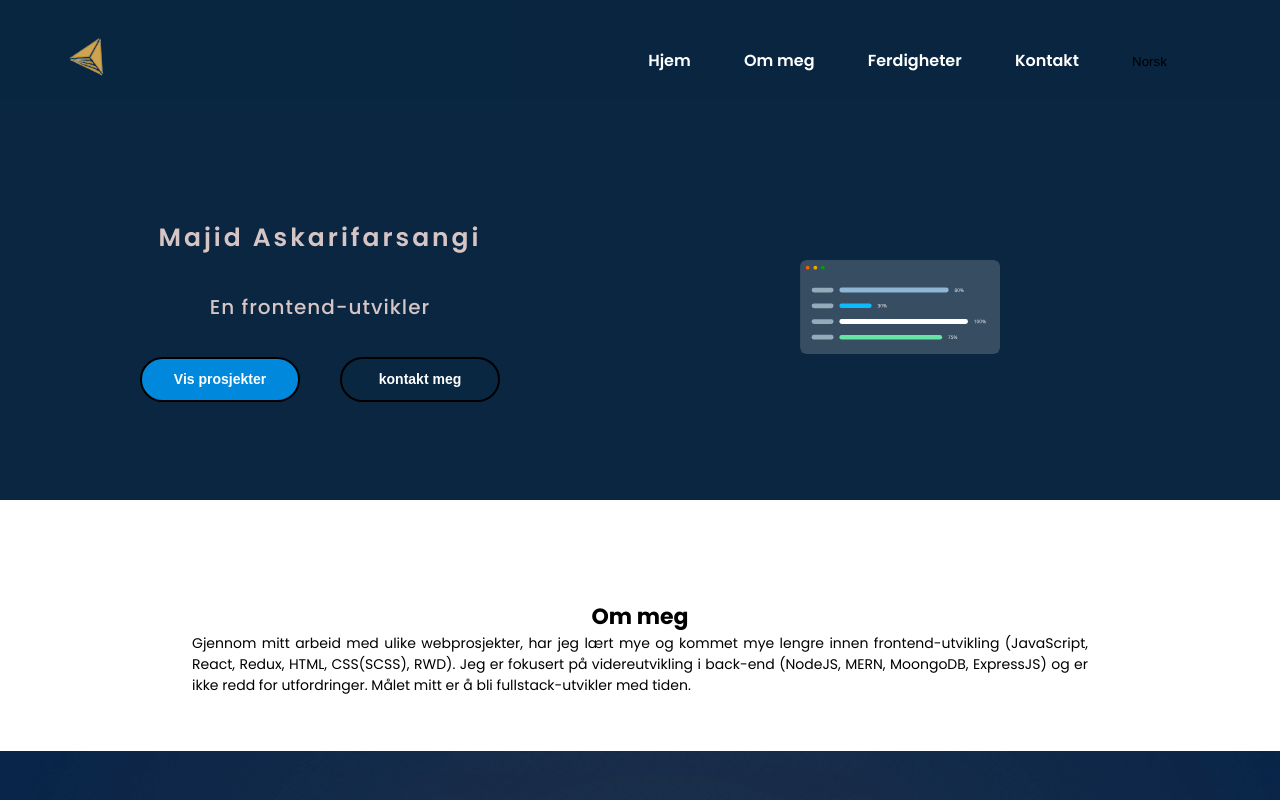
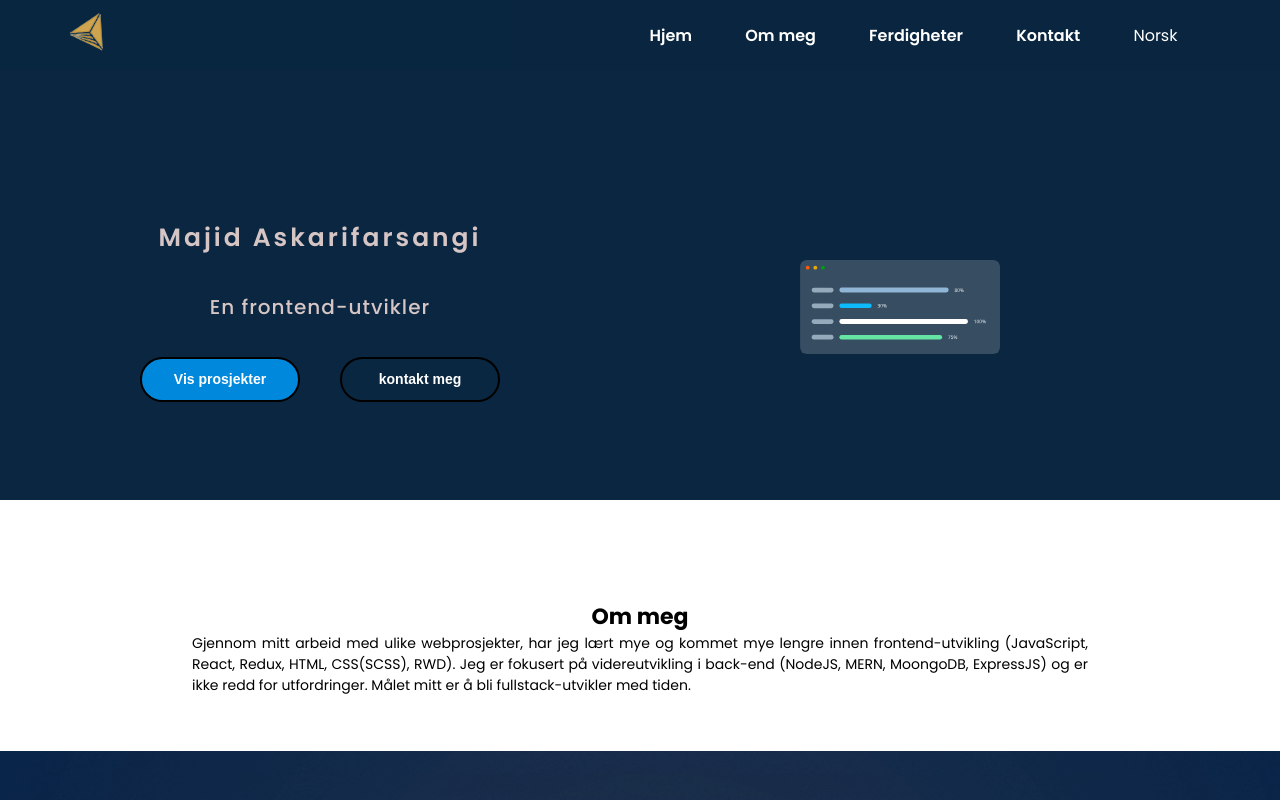
Before and after one commit to maf256/portfolio, a React (Create React App) app: page / in a window 1280 px wide. Shown: the top 800 px of the page. Built offline with nearby package versions, Linux system fonts and the light colour scheme.

Commit message:
change nav top padding

```diff
--- a/src/components/Nav/Navbar.js
+++ b/src/components/Nav/Navbar.js
@@ -15,13 +15,12 @@ export const Navbar = ({selectedLanguage, setSelectedLanguage}) => {
 
 const Nav = styled.nav `
     width: 100%;
-    height: 100px;
+    height: 70px;
     display: flex;
     flex-direction: row;
     justify-content: space-between;
     align-items: center;
     padding: 0 5% 0 5%;
-    padding-top: 20px;
     background-color: #0a26407a;
     position: fixed;
 `
--- a/src/components/Nav/rightNav.js
+++ b/src/components/Nav/rightNav.js
@@ -29,13 +29,12 @@ const Ul = styled.ul`
       appearance: none;
       background-color: transparent;
       border: none;
-      padding: 0 1em 0 0;
-      margin: 0;
       width: 100%;
       cursor: inherit;
-      /* font-family: inherit;
+      font-family: inherit;
       font-size: inherit;
-      line-height: inherit;       */
+      line-height: inherit;
+      color: white;
     }
     padding: 0 2vw 0 2vw;
     border: 1px solid rgba(0,0,0,0);
@@ -65,6 +64,9 @@ const Ul = styled.ul`
     transition: transform 0.3s ease-in-out;
     li {
       color: #fff;
+      select {
+        color: #FFE9B1;
+      }
     }
     a {
       color: ${({ open }) => open ? '#FFE9B1' : "#112B3C"};
```
